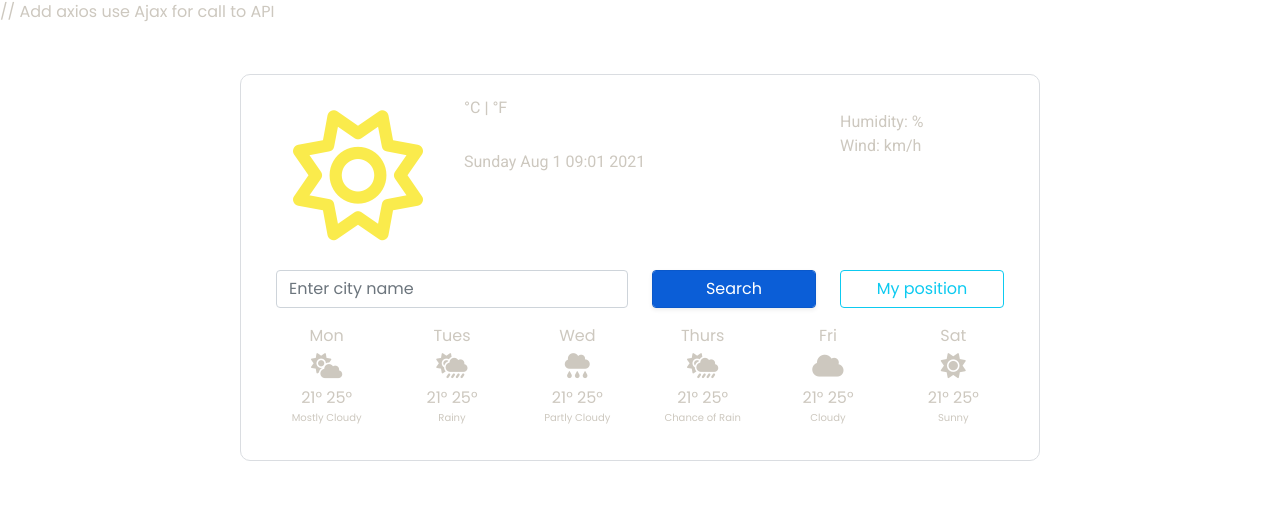
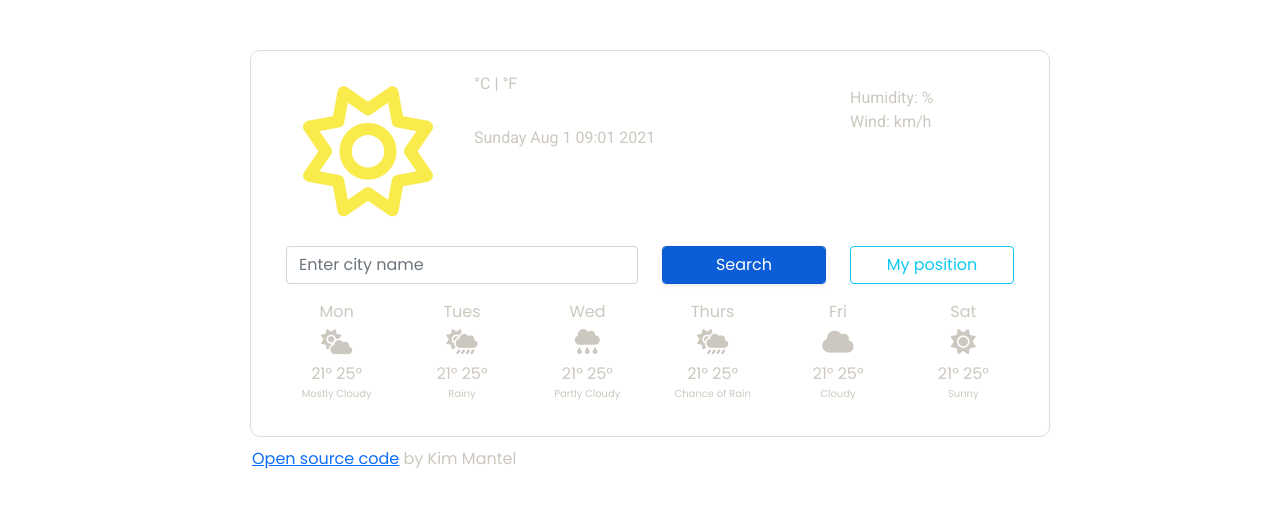
Before and after one commit to kymmy/weather-app, a plain HTML site: page index.html in a window 1280 px wide. Drawn offline with nearby package versions, Linux system fonts and the light colour scheme; no server answers.

Commit message:
Add footer link source code & personal signature

```diff
--- a/index.html
+++ b/index.html
@@ -25,7 +25,6 @@
       rel="stylesheet"
     />
 
-    // Add axios use Ajax for call to API
     <script src="https://unpkg.com/axios/dist/axios.min.js"></script>
     <title>Weather application</title>
   </head>
@@ -144,7 +143,10 @@
             </div>
           </div>
         </div>
-      </div>
+        <footer>
+            <a href="https://github.com/kymmy/weather-app" target="_blank">Open source code</a> by Kim Mantel
+        </footer>
+    </div>
     </div>
     <script src="script.js"></script>
   </body>
--- a/style.css
+++ b/style.css
@@ -3,12 +3,15 @@ body {
   color: #cdc8bf;
 }
 
+.container {
+    max-width: 800px;
+}
+
 .application {
-  margin: 50px auto; /* center */
+  margin: 50px 10px 10px 10px; /* center */
   border: 1px solid #dadde1;
   padding: 35px;
   border-radius: 10px;
-  max-width: 800px;
 }
 
 .current-weather {
@@ -49,11 +52,16 @@ body {
 .forecasts {
   margin: 20px 0px;
 }
-a {
+
+
+#click-celcius, #click-fahrenheit {
   text-decoration: none;
   color: #cdc8bf;
   font-weight: lighter;
 }
+
+
+
 #city {
   font-size: 20px;
   margin: 15px 0px;
```
